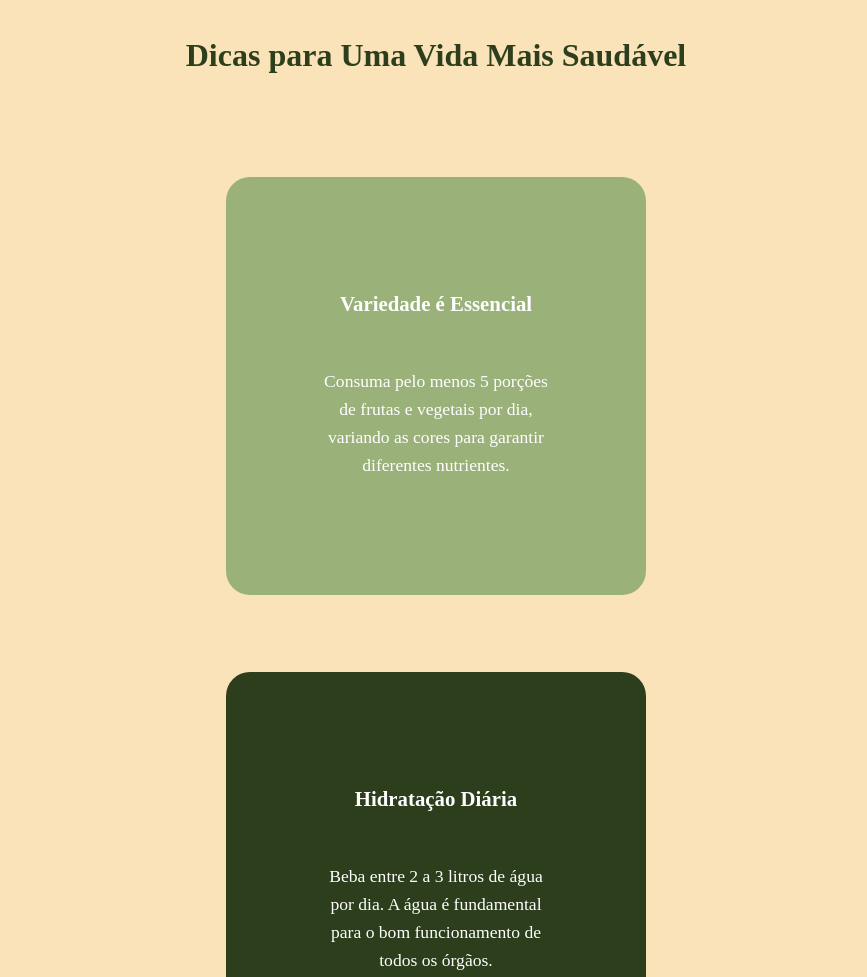
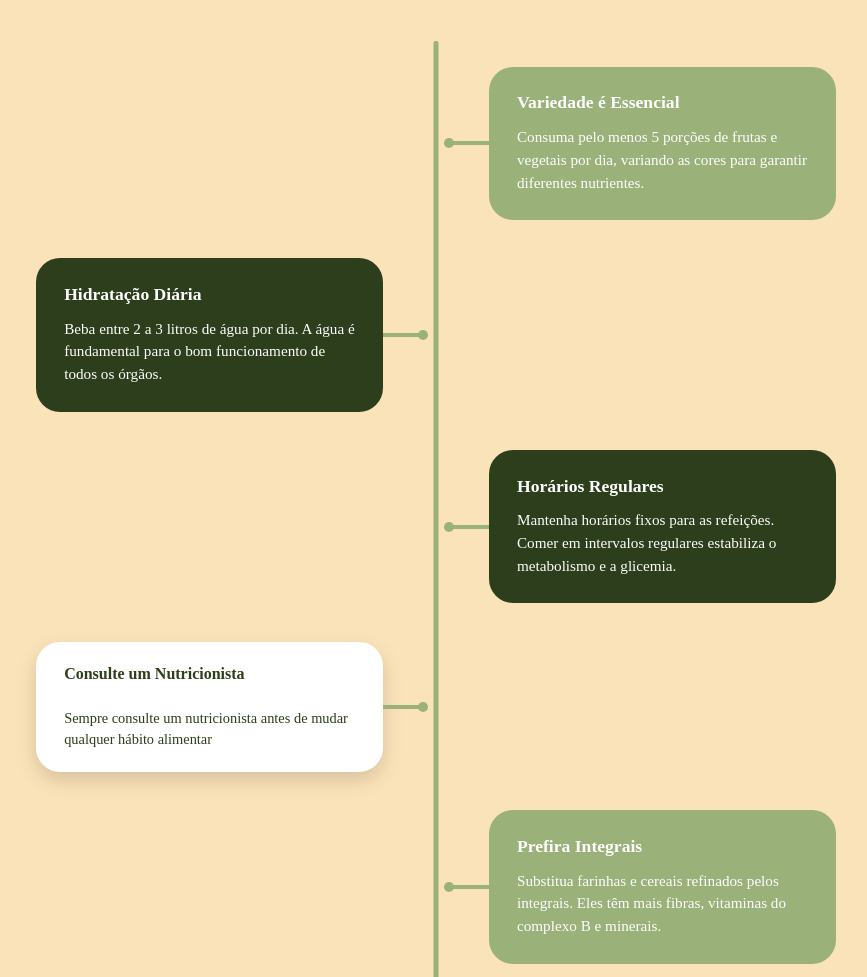
Before and after one commit to laredofe08/SEPE_BeHeathier, a plain HTML site: page dicas.html in a window 1280 px wide. Shown: the part 1102-2079 px from the top of the page, without its empty margins (204-1071 px from the left). Drawn offline with Linux system fonts and the light colour scheme.

Commit message:
add: pagina dicas ramificações, mobile e dessktop

```diff
--- a/css/style.css
+++ b/css/style.css
@@ -114,7 +114,7 @@ header a.atual {
 
 
 
-/*=== dicas ===*/
+
 /*=== dicas ===*/
 section.dicas {
     background-color: #FBE3B9;
@@ -138,31 +138,86 @@ section.dicas h1 {
     margin-bottom: 8vw;
 }
 
+/* tronco */
 .grid-dicas {
+    position: relative;
+    max-width: 480px;
+    margin: 0 auto;
+    padding-left: 6vw;
+}
+
+/* linha-vertical */
+.grid-dicas::before {
+    content: '';
+    position: absolute;
+    top: 0;
+    bottom: 0;
+    left: 6vw;
+    width: 4px;
+    background-color: #9AB17A;
+    border-radius: 2px;
+}
+
+.ramo {
     display: flex;
-    flex-direction: column;
     align-items: center;
-    gap: 6vw;
+    position: relative;
+    width: 100%;
+    margin-bottom: 9vw;
+}
+
+.ramo:last-child {
+    margin-bottom: 0;
+}
+
+
+.conector {
+    display: block;
+    order: 1;
+    flex: 0 0 8vw;
+    height: 4px;
+    background-color: #9AB17A;
+    position: relative;
+}
+
+/* bolinha-tronco */
+.conector::before {
+    content: '';
+    position: absolute;
+    left: 0;
+    top: 50%;
+    width: 10px;
+    height: 10px;
+    background-color: #9AB17A;
+    border-radius: 50%;
+    transform: translate(-50%, -50%);
+}
+
+.card-dica,
+.card-flutuante {
+    order: 2;
+    flex: 1;
+    width: auto;
+    max-width: none;
+    text-align: left;
+    margin: 0;
 }
 
 .card-dica {
-    width: 100%;
-    max-width: 420px;
-    border-radius: 1.5rem;
-    padding: 9vw 7vw;
+    border-radius: 1.2rem;
+    padding: 5vw 6vw;
     color: #fff;
-    text-align: center;
 }
 
 .card-dica h3 {
-    font-size: 1.3rem;
+    font-size: 1.1rem;
     font-weight: 700;
-    margin-bottom: 4vw;
+    margin-bottom: 2vw;
 }
 
 .card-dica p {
-    font-size: 1.1rem;
-    line-height: 1.6;
+    font-size: 0.95rem;
+    line-height: 1.5;
 }
 
 .card-dica.claro {
@@ -173,31 +228,25 @@ section.dicas h1 {
     background-color: #2C3E1C;
 }
 
-/* cartões brancos - vão junto no fluxo, centralizados */
 .card-flutuante {
-    width: 100%;
-    max-width: 360px;
     background-color: #fff;
-    border-radius: 1.5rem;
-    padding: 8vw 7vw;
+    border-radius: 1.2rem;
+    padding: 4.5vw 6vw;
     box-shadow: 0 8px 20px rgba(0,0,0,0.15);
-    text-align: center;
-    margin: 4vw auto 0;
 }
 
 .card-flutuante h4 {
     color: #2C3E1C;
     font-weight: 700;
-    margin-bottom: 3vw;
-    font-size: 1.15rem;
+    margin-bottom: 2vw;
+    font-size: 1rem;
 }
 
 .card-flutuante p {
     color: #2C3E1C;
-    font-size: 1rem;
-    line-height: 1.5;
+    font-size: 0.9rem;
+    line-height: 1.4;
 }
-
 
 
 /*=== equilíbrio ===*/
@@ -404,8 +453,87 @@ footer nav a {
         display: flex;
     }
 
+    /*=== dicas ===*/
+section.dicas {
+        padding: 4vw 6vw 8vw;
+    }
 
-    /*=== dicas ===*/
+    section.dicas .subtitulo {
+        font-size: 1rem;
+        margin-bottom: 0.5vw;
+    }
+
+    section.dicas h1 {
+        font-size: 2.6rem;
+        max-width: 700px;
+        margin: 0 auto 5vw;
+    }
+
+    /*tronco*/
+    .grid-dicas {
+        max-width: 800px;
+        padding: 2vw 0;
+    }
+
+    .grid-dicas::before {
+        left: 50%;
+        width: 5px;
+        transform: translateX(-50%);
+    }
+
+    /*ramo */
+    .ramo {
+        width: 50%;
+        margin-bottom: 3vw;
+    }
+
+
+    .ramo.direita {
+        margin-left: auto;
+        padding-left: 1vw;
+    }
+
+    .ramo.esquerda {
+        margin-right: auto;
+        padding-right: 1vw;
+    }
+
+    .conector {
+        order: 0;
+        flex: 0 0 40px;
+    }
+
+    .card-dica,
+    .card-flutuante {
+        order: 0;
+    }
+
+    .ramo.esquerda .conector::before {
+        left: auto;
+        right: 0;
+        transform: translate(50%, -50%);
+    }
+
+    .card-dica {
+        padding: 2vw 2.2vw;
+        border-radius: 1.5rem;
+    }
+
+    .card-dica h3 {
+        font-size: 1.1rem;
+        margin-bottom: 1vw;
+    }
+
+    .card-dica p {
+        font-size: 0.95rem;
+        line-height: 1.5;
+    }
+
+    .card-flutuante {
+        padding: 1.8vw 2.2vw;
+        border-radius: 1.5rem;
+    }
+
 
 
     /*=== equilíbrio ===*/
@@ -447,4 +575,5 @@ footer nav a {
 
     }
 
+
 }
--- a/dicas.html
+++ b/dicas.html
@@ -49,45 +49,71 @@
             <h1>Dicas para Uma Vida Mais Saudável</h1>
 
             <div class="grid-dicas">
+
+                <div class="ramo direita">
+                    <span class="conector"></span>
                     <div class="card-dica claro">
                         <h3>Variedade é Essencial</h3>
                         <p>Consuma pelo menos 5 porções de frutas e vegetais por dia, variando as cores para garantir diferentes nutrientes.</p>
                     </div>
+                </div>
 
+                <div class="ramo esquerda">
                     <div class="card-dica escuro">
                         <h3>Hidratação Diária</h3>
                         <p>Beba entre 2 a 3 litros de água por dia. A água é fundamental para o bom funcionamento de todos os órgãos.</p>
                     </div>
+                    <span class="conector"></span>
+                </div>
 
+                <div class="ramo direita">
+                    <span class="conector"></span>
                     <div class="card-dica escuro">
                         <h3>Horários Regulares</h3>
                         <p>Mantenha horários fixos para as refeições. Comer em intervalos regulares estabiliza o metabolismo e a glicemia.</p>
                     </div>
+                </div>
 
+                <div class="ramo esquerda">
                     <div class="card-flutuante">
                         <h4>Consulte um Nutricionista</h4>
                         <p>Sempre consulte um nutricionista antes de mudar qualquer hábito alimentar</p>
                     </div>
+                    <span class="conector"></span>
+                </div>
 
+                <div class="ramo direita">
+                    <span class="conector"></span>
                     <div class="card-dica claro">
                         <h3>Prefira Integrais</h3>
                         <p>Substitua farinhas e cereais refinados pelos integrais. Eles têm mais fibras, vitaminas do complexo B e minerais.</p>
                     </div>
+                </div>
 
+                <div class="ramo esquerda">
                     <div class="card-dica escuro">
                         <h3>Proteínas de Qualidade</h3>
                         <p>Inclua fontes variadas de proteína: peixes, ovos, leguminosas e carnes magras para manter músculos e saciedade.</p>
                     </div>
+                    <span class="conector"></span>
+                </div>
 
+                <div class="ramo direita">
+                    <span class="conector"></span>
                     <div class="card-dica escuro">
                         <h3>Mindful Eating</h3>
                         <p>Coma devagar, mastigue bem os alimentos e preste atenção aos sinais de fome e saciedade do seu corpo.</p>
                     </div>
+                </div>
 
+                <div class="ramo esquerda">
                     <div class="card-flutuante">
                         <h4>Rotina Agradável Para Você</h4>
                         <p>Sempre use rotinas que te favoreçam para manter constância.</p>
                     </div>
+                    <span class="conector"></span>
+                </div>
+
             </div>
         </section>
     </main>
```
Lines whose indentation alone changed are shown as unchanged.
